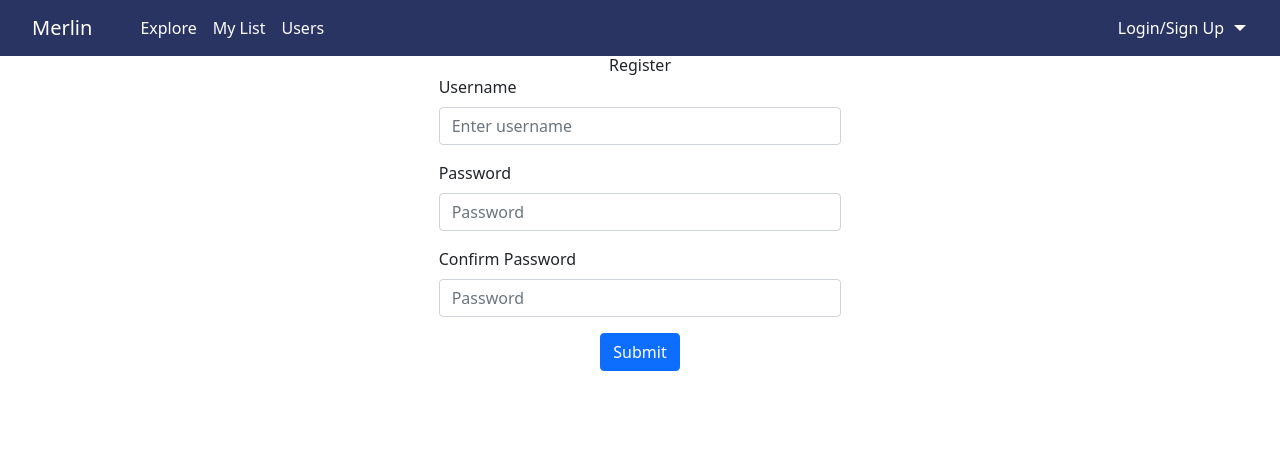
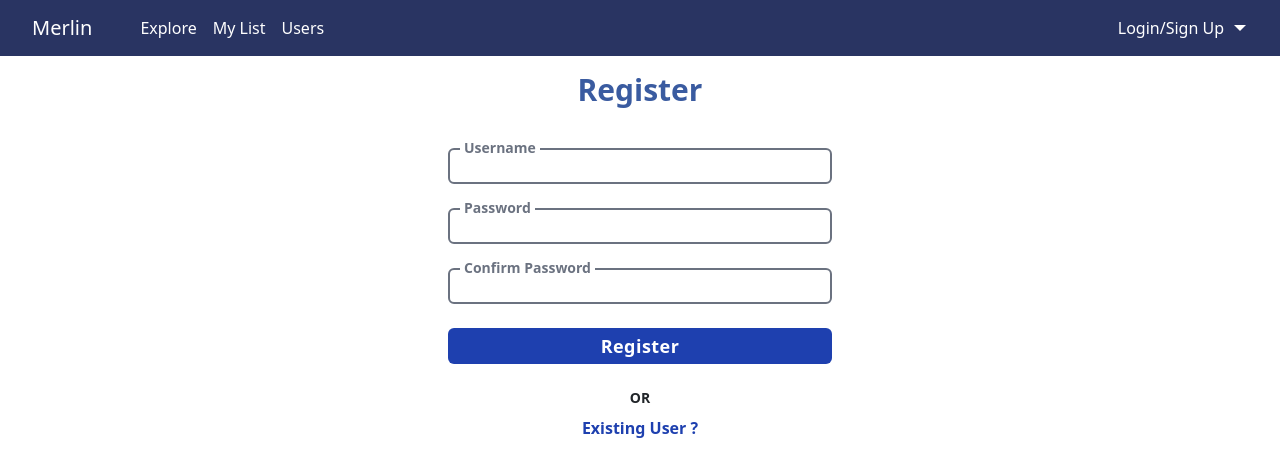
Before and after one commit to anonymous372/Merlin, a React (Create React App) app: page /register in a window 1280 px wide. Shown: the top 476 px of the page. Built offline with nearby package versions, Linux system fonts and the light colour scheme; a web font is replaced by a local one.

Commit message:
revamp login/register screens

```diff
--- a/src/screens/login/login.js
+++ b/src/screens/login/login.js
@@ -1,15 +1,55 @@
-import { useState } from "react";
+import { useRef, useState } from "react";
 import { Form, Button, Container, Row, Col } from "react-bootstrap";
 import axios from "axios";
 import "./styles.css";
 import { BASE_API_URL } from "../../constant";
+import { Link } from "react-router-dom";
 
 function Login() {
   const [loading, setLoading] = useState(false);
   const [failure, setFailure] = useState(false);
+  const [username, setUsername] = useState("");
+  const [password, setPassword] = useState("");
+
+  const usernameLabelRef = useRef(null);
+  const passwordLabelRef = useRef(null);
+
   const msgText = failure ? "Login Failed" : "Logging you in...";
   const msgClass = failure ? "message failed" : "message";
 
+  const handleLogin = async (event) => {
+    event.preventDefault();
+    event.preventDefault();
+    const url = BASE_API_URL + "api/login";
+    const loginDetails = {
+      username,
+      password,
+    };
+    // Login User
+    try {
+      setLoading(true);
+      const resp = await axios.post(url, loginDetails);
+      setLoading(false);
+
+      localStorage.setItem("token", resp.data.data.token);
+      localStorage.setItem("userData", resp.data.data.username);
+      window.open("/", "_self");
+    } catch (error) {
+      setFailure(true);
+      setTimeout(() => {
+        setLoading(false);
+        setFailure(false);
+      }, 1500);
+      console.log("Error in Login", error);
+    }
+  };
+
+  const changeLabelColor = (ref) => {
+    ref.current.classList.toggle("text-gray-500");
+    ref.current.classList.toggle("text-blue-800");
+  };
+
+  // DEPRECATED
   const onLoginSubmit = async (event) => {
     event.preventDefault();
     const url = BASE_API_URL + "api/login";
@@ -39,8 +79,68 @@ function Login() {
   return (
     <Container>
       {loading && <h4 className={msgClass}>{msgText}</h4>}
-      <h1 className="text-center">Login</h1>
-      <Row className="justify-content-center">
+      <h2
+        className="text-center pt-3 mb-10 text-3xl"
+        style={{ color: "#3A5BA0", fontWeight: 700 }}
+      >
+        Login
+      </h2>
+      {/* Login Form */}
+      <div className="mx-auto max-w-sm ">
+        {/* Username */}
+        <div className="relative w-full mb-6">
+          <input
+            type="text"
+            onFocus={() => changeLabelColor(usernameLabelRef)}
+            onBlur={() => changeLabelColor(usernameLabelRef)}
+            value={username}
+            onChange={(e) => setUsername(e.target.value)}
+            className="tracking-wide border-2 border-gray-500 outline-blue-800 rounded-md w-full px-2 py-1 font-semibold"
+          ></input>
+          <div
+            ref={usernameLabelRef}
+            className="text-gray-500 absolute text-sm px-1 font-semibold top-0 left-3 bg-white -translate-y-1/2"
+          >
+            Username
+          </div>
+        </div>
+        {/* Password */}
+        <div className="relative w-full mb-6">
+          <input
+            type="password"
+            value={password}
+            onFocus={() => changeLabelColor(passwordLabelRef)}
+            onBlur={() => changeLabelColor(passwordLabelRef)}
+            onChange={(e) => setPassword(e.target.value)}
+            className="tracking-wide border-2 border-gray-500 outline-blue-800 rounded-md w-full px-2 py-1"
+          ></input>
+          <div
+            ref={passwordLabelRef}
+            className="text-gray-500 absolute text-sm px-1 font-semibold top-0 left-3 bg-white -translate-y-1/2"
+          >
+            Password
+          </div>
+        </div>
+        <div className="w-full mb-6">
+          <button
+            type="submit"
+            onClick={handleLogin}
+            className="tracking-wide active:scale-95 transition hover:bg-blue-700 bg-blue-800 text-white font-semibold rounded-md w-full px-2 py-1 text-lg"
+          >
+            Login
+          </button>
+        </div>
+        <div className="text-center font-semibold mb-2 text-sm">OR</div>
+        <div className="text-center">
+          <Link
+            to="/register"
+            className="text-blue-800 font-semibold hover:border-b-2 transition border-blue-800"
+          >
+            New User ?{" "}
+          </Link>
+        </div>
+      </div>
+      {/* <Row className="justify-content-center">
         <Col xs={10} sm={8} md={6} lg={6} xl={4}>
           <Form onSubmit={onLoginSubmit}>
             <Form.Group className="mb-3" controlId="formBasicEmail">
@@ -67,7 +167,7 @@ function Login() {
             </div>
           </Form>
         </Col>
-      </Row>
+      </Row> */}
     </Container>
   );
 }
--- a/src/screens/register/register.js
+++ b/src/screens/register/register.js
@@ -1,15 +1,64 @@
-import { useState } from "react";
+import { useRef, useState } from "react";
 import "./styles.css";
 import { Form, Button, Container, Row, Col } from "react-bootstrap";
 import axios from "axios";
 import { BASE_API_URL } from "../../constant";
+import { Link } from "react-router-dom";
 
 function Register() {
   const [loading, setLoading] = useState(false);
   const [failure, setFailure] = useState(false);
+  const [username, setUsername] = useState("");
+  const [password, setPassword] = useState("");
+  const [confirmpPassword, setConfirmPassword] = useState("");
+  const [isPasswordMatch, setIsPasswordMatch] = useState(true);
+
+  const usernameLabelRef = useRef(null);
+  const passwordLabelRef = useRef(null);
+  const confirmPasswordLabelRef = useRef(null);
+
   const msgText = failure ? "Sign Up Failed" : "Registering your account...";
   const msgClass = failure ? "message failed" : "message";
 
+  const handleRegister = async (event) => {
+    event.preventDefault();
+    if (password != confirmpPassword) {
+      window.open("/", "_self");
+      return;
+    }
+    const url = BASE_API_URL + "api/register";
+    const registerDetails = {
+      username,
+      password,
+    };
+
+    // Register User
+    try {
+      setLoading(true);
+      const resp = await axios.post(url, registerDetails);
+      setLoading(false);
+      localStorage.setItem("token", resp.data.token);
+      localStorage.setItem("userData", resp.data.username);
+      window.open("/", "_self");
+    } catch (error) {
+      setFailure(true);
+      setTimeout(() => {
+        setLoading(false);
+        setFailure(false);
+      }, 1500);
+      console.log("Error in Sign Up", error);
+    }
+  };
+  const checkPasswordMatch = () => {
+    if (password != confirmpPassword) setIsPasswordMatch(false);
+  };
+
+  const changeLabelColor = (ref) => {
+    ref.current.classList.toggle("text-gray-500");
+    ref.current.classList.toggle("text-blue-800");
+  };
+
+  // DEPRECATED
   const onRegisterSubmit = async (event) => {
     event.preventDefault();
     if (event.target.password.value != event.target.c_password.value) {
@@ -42,8 +91,89 @@ function Register() {
   return (
     <Container>
       {loading && <h4 className={msgClass}>{msgText}</h4>}
-      <h1 className="text-center">Register</h1>
-      <Row className="justify-content-center">
+      <h1
+        className="text-center pt-3 mb-10 text-3xl"
+        style={{ color: "#3A5BA0", fontWeight: 700 }}
+      >
+        Register
+      </h1>
+
+      {/* Register Form */}
+      <div className="mx-auto max-w-sm ">
+        {/* Username */}
+        <div className="relative w-full mb-6">
+          <input
+            type="text"
+            onFocus={() => changeLabelColor(usernameLabelRef)}
+            onBlur={() => changeLabelColor(usernameLabelRef)}
+            value={username}
+            onChange={(e) => setUsername(e.target.value)}
+            className="tracking-wide border-2 border-gray-500 outline-blue-800 rounded-md w-full px-2 py-1 font-semibold"
+          ></input>
+          <div
+            ref={usernameLabelRef}
+            className="text-gray-500 absolute text-sm px-1 font-semibold top-0 left-3 bg-white -translate-y-1/2"
+          >
+            Username
+          </div>
+        </div>
+        {/* Password */}
+        <div className="relative w-full mb-6">
+          <input
+            type="password"
+            value={password}
+            onFocus={() => changeLabelColor(passwordLabelRef)}
+            onBlur={() => changeLabelColor(passwordLabelRef)}
+            onChange={(e) => setPassword(e.target.value)}
+            className="tracking-wide border-2 border-gray-500 outline-blue-800 rounded-md w-full px-2 py-1"
+          ></input>
+          <div
+            ref={passwordLabelRef}
+            className="text-gray-500 absolute text-sm px-1 font-semibold top-0 left-3 bg-white -translate-y-1/2"
+          >
+            Password
+          </div>
+        </div>
+        {/* Confirm Password */}
+        <div className="relative w-full mb-6">
+          <input
+            type="password"
+            value={confirmpPassword}
+            onChange={(e) => setConfirmPassword(e.target.value)}
+            onFocus={() => changeLabelColor(confirmPasswordLabelRef)}
+            onBlur={() => {
+              changeLabelColor(confirmPasswordLabelRef);
+              checkPasswordMatch();
+            }}
+            className="tracking-wide border-2 border-gray-500 outline-blue-800 rounded-md w-full px-2 py-1"
+          ></input>
+          <div
+            ref={confirmPasswordLabelRef}
+            className="text-gray-500 absolute text-sm px-1 font-semibold top-0 left-3 bg-white -translate-y-1/2"
+          >
+            Confirm Password
+          </div>
+        </div>
+        <div className="w-full mb-6">
+          <button
+            type="submit"
+            onClick={handleRegister}
+            className="tracking-wide active:scale-95 transition hover:bg-blue-700 bg-blue-800 text-white font-semibold rounded-md w-full px-2 py-1 text-lg"
+          >
+            Register
+          </button>
+        </div>
+        <div className="text-center font-semibold mb-2 text-sm">OR</div>
+        <div className="text-center">
+          <Link
+            to="/login"
+            className="text-blue-800 font-semibold hover:border-b-2 transition border-blue-800"
+          >
+            Existing User ?{" "}
+          </Link>
+        </div>
+      </div>
+      {/* <Row className="justify-content-center">
         <Col xs={10} sm={8} md={6} lg={6} xl={4}>
           <Form onSubmit={onRegisterSubmit}>
             <Form.Group className="mb-3" controlId="formBasicEmail">
@@ -78,7 +208,7 @@ function Register() {
             </div>
           </Form>
         </Col>
-      </Row>
+      </Row> */}
     </Container>
   );
 }
```
